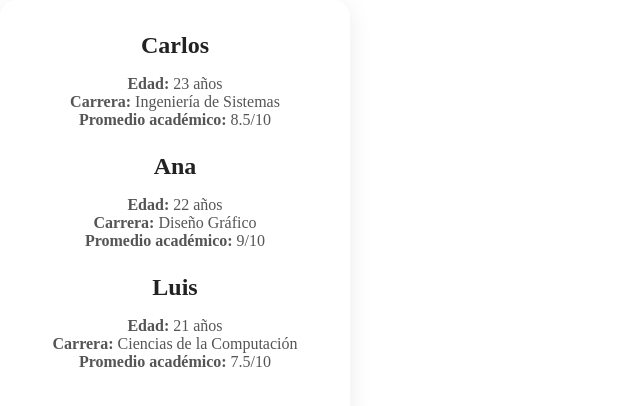
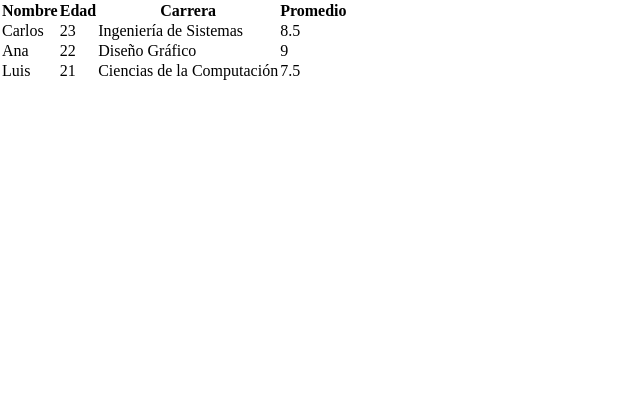
Before and after one commit to SerapheimXYZ/SGE, a React (Vite) app: page / in a window 1280 px wide. Shown: the top 406 px of the page, without its empty margins (0-640 px from the left). Built offline with nearby package versions, Linux system fonts and the light colour scheme.

Commit message:
Re-writing

```diff
--- a/src/App.jsx
+++ b/src/App.jsx
@@ -1,12 +1,34 @@
 import React, { useState } from 'react'
-import { StudentCard } from './components/StudentCard'
-import { DATA } from './utils/StudentList.jsx'
+import { StudentList } from './components/StudentList'
 
 export const App = () => {
-    const [studentData, setStudentData] = useState(DATA)
+  const [data, setData] = useState ({
+    1:{
+      id: 1,
+      name: "Carlos",
+      age: 23,
+      career: "Ingeniería de Sistemas",
+      grade: 8.5
+      },
+    2:{
+      id: 2,
+      name: "Ana",
+      age: 22,
+      career: "Diseño Gráfico",
+      grade: 9.0,
+      },
+    3:{
+      id: 3,
+      name: "Luis",
+      age: 21,
+      career: "Ciencias de la Computación",
+      grade: 7.5,
+      }
+  });
+
   return (
     <div>
-        <StudentCard {...studentData} />
+        <StudentList {...data} />
     </div>
   )
 }
--- a/src/components/StudentCard.jsx
+++ b/src/components/StudentCard.jsx
@@ -1,4 +1,4 @@
-import React from 'react'
+/*import React from 'react'
 import '../styles/card.css'
 
 export const StudentCard = (DATA) => {
@@ -16,4 +16,4 @@ export const StudentCard = (DATA) => {
       ))}
       </div>
   )
-}
+}*/
--- /dev/null
+++ b/src/components/StudentList.jsx
@@ -0,0 +1,30 @@
+import React from 'react'
+
+export const StudentList = (data) => {
+  console.log(data);
+  return (
+    <div>
+      <table>
+
+        <thead>
+          <tr>
+            <th>Nombre</th>
+            <th>Edad</th>
+            <th>Carrera</th>
+            <th>Promedio</th>
+          </tr>
+        </thead>
+        <tbody>
+          {Object.values(data).map((value, index) => (
+          <tr key={index}>
+            <td>{value.name}</td>
+            <td>{value.age}</td>
+            <td>{value.career}</td>
+            <td>{value.grade}</td>
+          </tr>
+        ))}
+        </tbody>
+      </table>
+    </div>
+  )
+}
--- a/src/utils/StudentList.jsx
+++ /dev/null
@@ -1,23 +0,0 @@
-export const DATA = [
-  {
-    id: 1,
-    name: "Carlos",
-    age: 23,
-    career: "Ingeniería de Sistemas",
-    grade: 8.5
-  },
-  {
-    id: 2,
-    name: "Ana",
-    age: 22,
-    career: "Diseño Gráfico",
-    grade: 9.0,
-  },
-  {
-    id: 3,
-    name: "Luis",
-    age: 21,
-    career: "Ciencias de la Computación",
-    grade: 7.5,
-  }
-];
```
Also changed, not shown: src/components/StudentForm.jsx (added, +7 -0 lines).
